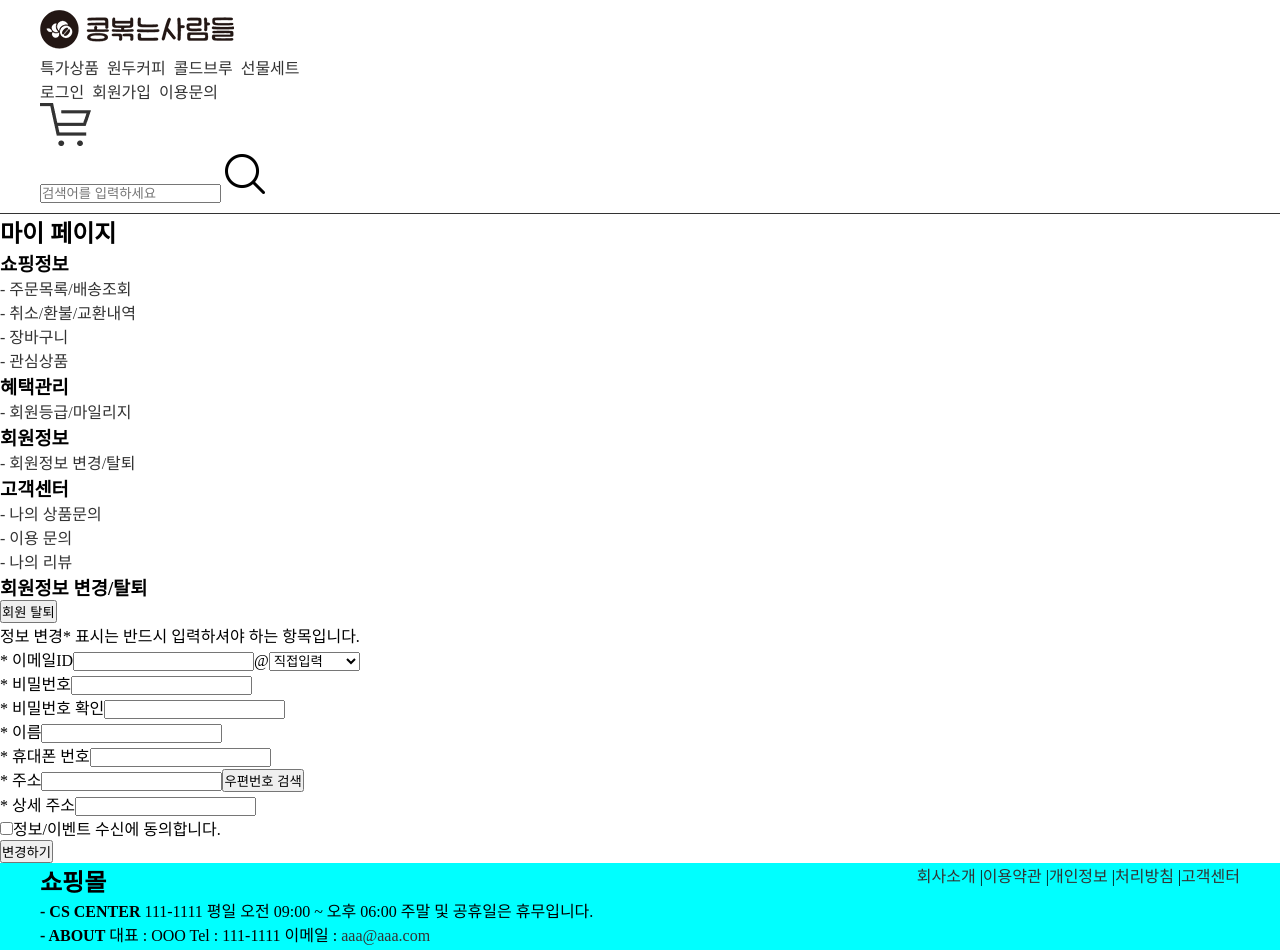
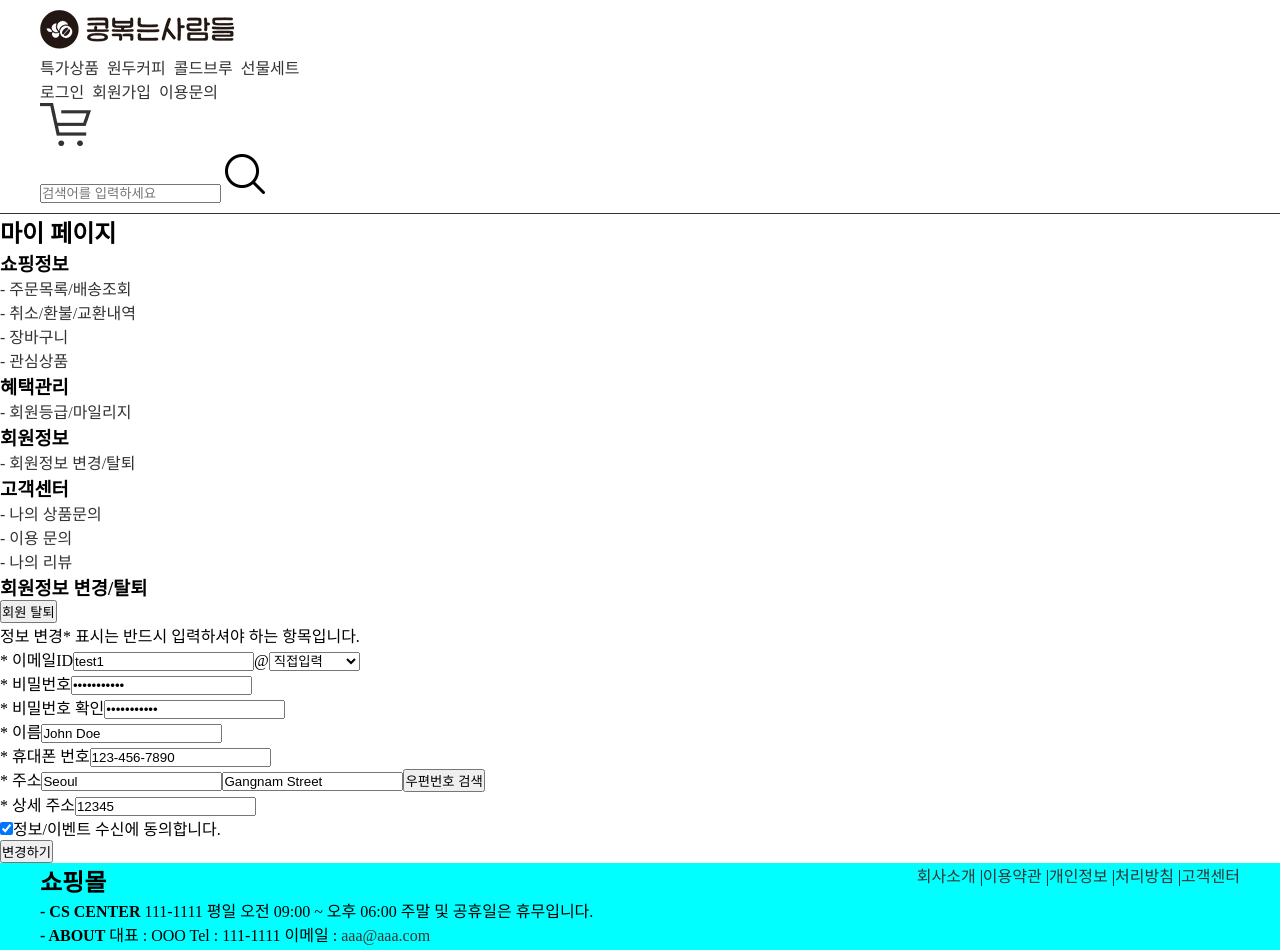
Before and after one commit to bulldorzer/coffee-shop-front, a React (Vite) app: page /mypage/profile in a window 1280 px wide. Shown: the top 950 px of the page. Built offline with nearby package versions, Linux system fonts and the light colour scheme.

Commit message:
회원 정보 수정 컴포넌트 - 이재민

```diff
--- /dev/null
+++ b/src/component/myPage/MemberContextComponent.jsx
@@ -0,0 +1,56 @@
+import React, { createContext, useContext, useEffect, useState } from "react";
+import axios from "axios";
+
+// MemberContext를 생성해서 회원 정보를 관리
+const MemberContext = createContext(null);
+
+export const MemberProvider = ({ children }) => {
+  const [member, setMember] = useState(null);
+  const [loading, setLoading] = useState(true);
+
+  useEffect(() => {
+    const testMember = {
+      memberId: 1,
+      email: "test1@example.com",
+      name: "John Doe",
+      pw: "password123",
+      phone: "123-456-7890",
+      point: 100,
+      city: "Seoul",
+      street: "Gangnam Street",
+      zipcode: "12345",
+      social: false,
+      memberShip: "SILVER",
+      roleNames: ["USER"]
+    };
+
+    setMember(testMember);
+    setLoading(false);
+
+
+    /*
+    axios.get("/api/members/me", {
+      headers: {
+        Authorization: `Bearer ${localStorage.getItem("token")}`, // JWT 토큰
+      },
+    })
+    .then((response) => {
+      setMember(response.data);  // 응답 받은 회원 정보 저장
+    })
+    .catch((error) => {
+      console.error("회원 정보 로딩 실패:", error);
+    })
+    .finally(() => {
+      setLoading(false);  // 로딩 완료
+    });
+    */
+  }, []);
+
+  return (
+    <MemberContext.Provider value={member}>
+      {loading ? <div>회원 정보 불러오는 중...</div> : children}
+    </MemberContext.Provider>
+  );
+};
+
+export const useMember = () => useContext(MemberContext);
--- a/src/component/myPage/ProfileComponent.jsx
+++ b/src/component/myPage/ProfileComponent.jsx
@@ -1,28 +1,136 @@
+import { useState } from "react";
+import { useMember } from "../myPage/MemberContextComponent"
+import axios from "axios";
+
 // 회원정보 수정 - 이재민
 const ProfileComponent = () => {
+    const member = useMember();
 
+    // 입력 값
+    const [name, setName] = useState(member.name);
+    const [phone, setPhone] = useState(member.phone);
+    const [zipcode, setZipcode] = useState(member.zipcode);
+    const [city, setCity] = useState(member.city);
+    const [street, setStreet] = useState(member.street);
+    const [password, setPassword] = useState(member.pw);
+
+    const [emailId, setemailId] = useState(member.email.split("@")[0]);
+    const [emailDomain, setemailDomain] = useState(member.email.split("@")[1]);
+
+    const memberId = member.memberId;
+
+
+
+
+
+    const handleSubmit = (e) => {
+        e.preventDefault(); // 페이지 새로고침 방지
+
+        const updatedMember = {
+            ...member,
+            name,
+            phone,
+            zipcode,
+            city,
+            street,
+            pw: password,
+            email: `${emailId}@${emailDomain}`
+        }
+
+        axios
+        .put(`http://localhost:8081/api/members/${memberId}`, updatedMember, {
+        headers: {
+            Authorization: `Bearer ${localStorage.getItem("token")}`, // JWT 토큰
+        },
+        })
+        .then((response) => {
+        // 성공시 처리 (예: 알림, 리다이렉션)
+        alert("회원 정보가 성공적으로 수정되었습니다!");
+        })
+        .catch((error) => {
+        console.error("회원 정보 수정 실패:", error);
+        alert("수정 중 오류가 발생했습니다.");
+        });
+    };
     return(
         <div>
-            <label>* 이메일ID</label><input/>
-            <span>@</span>
-            <select>
+            <form onSubmit={handleSubmit}>
+                <label>* 이메일ID</label>
+                <input
+                value={emailId}
+                onChange={(e) => setemailId(e.target.value)} // 이메일ID 변경
+                />
+                <span>@</span>
+                <select
+                value={emailDomain}
+                onChange={(e) => setemailDomain(e.target.value)} // 이메일 도메인 변경
+                >
                 <option>직접입력</option>
                 <option value="naver.com">naver.com</option>
                 <option value="gmail.com">gmail.com</option>
-                <option value="gmail.com">hanmail.net</option>
-                <option value="gmail.com">daum.net</option>
-                <option value="gmail.com">nate.com</option>
-            </select><br/>
-            <label>* 비밀번호</label><input/><br/>
-            <label>* 비밀번호 확인</label><input/><br/>
-            <label>* 이름</label><input/><br/>
-            <label>* 휴대폰 번호</label><input/><br/>
-            <label>* 주소</label><input/><button>우편번호 검색</button><br/>
-            <label>* 상세 주소</label><input/><br/>
-            <input type="checkbox"/><label>정보/이벤트 수신에 동의합니다.</label><br/>
-            <button>변경하기</button>
+                <option value="hanmail.net">hanmail.net</option>
+                <option value="daum.net">daum.net</option>
+                <option value="nate.com">nate.com</option>
+                </select>
+                <br />
+
+                <label>* 비밀번호</label>
+                <input
+                type="password"
+                value={password}
+                onChange={(e) => setPassword(e.target.value)} // 비밀번호 변경
+                />
+                <br />
+
+                <label>* 비밀번호 확인</label>
+                <input
+                type="password"
+                value={password}
+                onChange={(e) => setPassword(e.target.value)} // 비밀번호 확인
+                />
+                <br />
+
+                <label>* 이름</label>
+                <input
+                value={name}
+                onChange={(e) => setName(e.target.value)} // 이름 변경
+                />
+                <br />
+
+                <label>* 휴대폰 번호</label>
+                <input
+                value={phone}
+                onChange={(e) => setPhone(e.target.value)} // 전화번호 변경
+                />
+                <br />
+
+                <label>* 주소</label>
+                <input
+                value={city}
+                onChange={(e) => setZipcode(e.target.value)} // 우편번호 변경
+                />
+                <input
+                value={street}
+                onChange={(e) => setCity(e.target.value)} // 도시 + 거리 변경
+                />
+                <button>우편번호 검색</button>
+                <br />
+
+                <label>* 상세 주소</label>
+                <input
+                value={zipcode}
+                onChange={(e) => setStreet(e.target.value)} // 상세 주소 변경
+                />
+                <br />
+
+                <input type="checkbox" defaultChecked />
+                <label>정보/이벤트 수신에 동의합니다.</label>
+                <br />
+
+                <button type="submit">변경하기</button>
+            </form>
         </div>
-    )
-}
+    );
+};
 
 export default ProfileComponent;
--- a/src/layouts/MyPageLayout.jsx
+++ b/src/layouts/MyPageLayout.jsx
@@ -1,10 +1,12 @@
 import React from "react";
 import { Outlet } from "react-router-dom";
 import SidebarMenu from "../component/menu/SideBarMenu";
+import {MemberProvider} from "../component/myPage/MemberContextComponent";
 
 // 마이페이지 기본 레이아웃 - 이재민
 const MyPageLayout = () => {
   return (
+    <MemberProvider>
       <div>
         {/* 왼쪽 사이드 메뉴 */}
         <aside>
@@ -17,6 +19,7 @@ const MyPageLayout = () => {
           <Outlet />
         </main>
       </div>
+    </MemberProvider>
   );
 };
 
```
Lines whose indentation alone changed are shown as unchanged.
